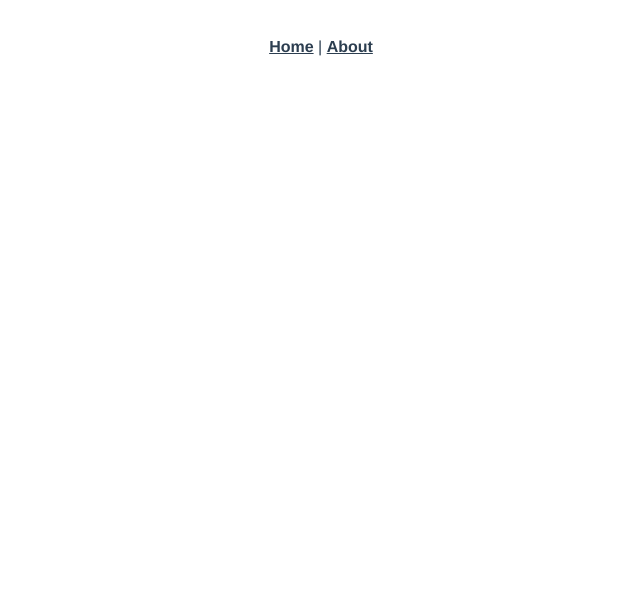
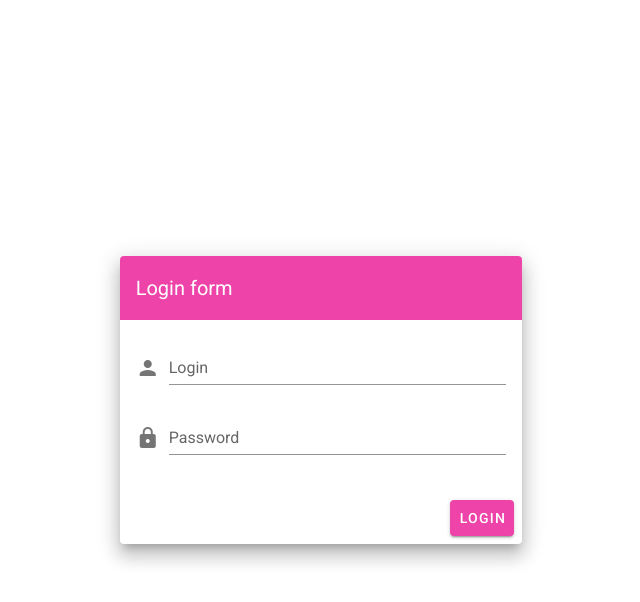
Before and after one commit to infinityc2/hackathon, a Vue app: page /login in a window 1280 px wide. Shown: the top 602 px of the page, without its empty margins (319-959 px from the left). Built offline with nearby package versions, Linux system fonts and the light colour scheme.

Commit message:
frontend

```diff
--- a/babel.config.js
+++ b/babel.config.js
@@ -1,5 +1,10 @@
 module.exports = {
-  presets: [
-    '@vue/app'
+  "presets": [
+    [
+      "@vue/app",
+      {
+        "useBuiltIns": "entry"
+      }
+    ]
   ]
 }
--- a/public/index.html
+++ b/public/index.html
@@ -6,6 +6,8 @@
     <meta name="viewport" content="width=device-width,initial-scale=1.0">
     <link rel="icon" href="<%= BASE_URL %>favicon.ico">
     <title>hackathon</title>
+    <link rel="stylesheet" href="https://fonts.googleapis.com/css?family=Roboto:100,300,400,500,700,900">
+    <link rel="stylesheet" href="https://fonts.googleapis.com/css?family=Material+Icons">
   </head>
   <body>
     <noscript>
--- a/src/App.vue
+++ b/src/App.vue
@@ -1,29 +1,5 @@
 <template>
-  <div id="app">
-    <div id="nav">
-      <router-link to="/">Home</router-link> |
-      <router-link to="/about">About</router-link>
-    </div>
-    <router-view/>
-  </div>
+  <v-app>
+    <router-view />
+  </v-app>
 </template>
-
-<style lang="scss">
-#app {
-  font-family: 'Avenir', Helvetica, Arial, sans-serif;
-  -webkit-font-smoothing: antialiased;
-  -moz-osx-font-smoothing: grayscale;
-  text-align: center;
-  color: #2c3e50;
-}
-#nav {
-  padding: 30px;
-  a {
-    font-weight: bold;
-    color: #2c3e50;
-    &.router-link-exact-active {
-      color: #42b983;
-    }
-  }
-}
-</style>
--- a/src/components/HelloWorld.vue
+++ /dev/null
@@ -1,59 +0,0 @@
-<template>
-  <div class="hello">
-    <h1>{{ msg }}</h1>
-    <p>
-      For a guide and recipes on how to configure / customize this project,<br>
-      check out the
-      <a href="https://cli.vuejs.org" target="_blank" rel="noopener">vue-cli documentation</a>.
-    </p>
-    <h3>Installed CLI Plugins</h3>
-    <ul>
-      <li><a href="https://github.com/vuejs/vue-cli/tree/dev/packages/%40vue/cli-plugin-babel" target="_blank" rel="noopener">babel</a></li>
-      <li><a href="https://github.com/vuejs/vue-cli/tree/dev/packages/%40vue/cli-plugin-pwa" target="_blank" rel="noopener">pwa</a></li>
-      <li><a href="https://github.com/vuejs/vue-cli/tree/dev/packages/%40vue/cli-plugin-eslint" target="_blank" rel="noopener">eslint</a></li>
-    </ul>
-    <h3>Essential Links</h3>
-    <ul>
-      <li><a href="https://vuejs.org" target="_blank" rel="noopener">Core Docs</a></li>
-      <li><a href="https://forum.vuejs.org" target="_blank" rel="noopener">Forum</a></li>
-      <li><a href="https://chat.vuejs.org" target="_blank" rel="noopener">Community Chat</a></li>
-      <li><a href="https://twitter.com/vuejs" target="_blank" rel="noopener">Twitter</a></li>
-      <li><a href="https://news.vuejs.org" target="_blank" rel="noopener">News</a></li>
-    </ul>
-    <h3>Ecosystem</h3>
-    <ul>
-      <li><a href="https://router.vuejs.org" target="_blank" rel="noopener">vue-router</a></li>
-      <li><a href="https://vuex.vuejs.org" target="_blank" rel="noopener">vuex</a></li>
-      <li><a href="https://github.com/vuejs/vue-devtools#vue-devtools" target="_blank" rel="noopener">vue-devtools</a></li>
-      <li><a href="https://vue-loader.vuejs.org" target="_blank" rel="noopener">vue-loader</a></li>
-      <li><a href="https://github.com/vuejs/awesome-vue" target="_blank" rel="noopener">awesome-vue</a></li>
-    </ul>
-  </div>
-</template>
-
-<script>
-export default {
-  name: 'HelloWorld',
-  props: {
-    msg: String
-  }
-}
-</script>
-
-<!-- Add "scoped" attribute to limit CSS to this component only -->
-<style scoped lang="scss">
-h3 {
-  margin: 40px 0 0;
-}
-ul {
-  list-style-type: none;
-  padding: 0;
-}
-li {
-  display: inline-block;
-  margin: 0 10px;
-}
-a {
-  color: #42b983;
-}
-</style>
--- /dev/null
+++ b/src/components/Login.vue
@@ -0,0 +1,34 @@
+<template>
+  <v-app id="inspire">
+    <v-content>
+      <v-container class="fill-height" fluid>
+        <v-row align="center" justify="center">
+          <v-col cols="12" sm="8" md="4">
+            <v-card class="elevation-12">
+              <v-toolbar color="primary" dark flat>
+                <v-toolbar-title>Login form</v-toolbar-title>
+              </v-toolbar>
+              <v-card-text>
+                <v-form>
+                  <v-text-field label="Login" name="login" prepend-icon="person" type="text"></v-text-field>
+
+                  <v-text-field
+                    id="password"
+                    label="Password"
+                    name="password"
+                    prepend-icon="lock"
+                    type="password"
+                  ></v-text-field>
+                </v-form>
+              </v-card-text>
+              <v-card-actions>
+                <div class="flex-grow-1"></div>
+                <v-btn color="primary">Login</v-btn>
+              </v-card-actions>
+            </v-card>
+          </v-col>
+        </v-row>
+      </v-container>
+    </v-content>
+  </v-app>
+</template>
--- a/src/main.js
+++ b/src/main.js
@@ -2,10 +2,13 @@ import Vue from 'vue'
 import App from './App.vue'
 import router from './router'
 import './registerServiceWorker'
+import vuetify from './plugins/vuetify';
+import '@babel/polyfill'
 
 Vue.config.productionTip = false
 
 new Vue({
   router,
+  vuetify,
   render: h => h(App)
 }).$mount('#app')
--- /dev/null
+++ b/src/plugins/vuetify.js
@@ -0,0 +1,24 @@
+import Vue from 'vue';
+import Vuetify from 'vuetify';
+import 'vuetify/dist/vuetify.min.css';
+
+Vue.use(Vuetify);
+
+export default new Vuetify({
+  theme: {
+    themes: {
+      light: {
+        primary: '#ee44aa',
+        secondary: '#424242',
+        accent: '#82B1FF',
+        error: '#FF5252',
+        info: '#2196F3',
+        success: '#4CAF50',
+        warning: '#FFC107'
+      },
+    },
+  },
+  icons: {
+    iconfont: 'md',
+  },
+});
--- a/src/router.js
+++ b/src/router.js
@@ -1,6 +1,7 @@
 import Vue from 'vue'
 import Router from 'vue-router'
-import Home from './views/Home.vue'
+
+import Login from './components/Login'
 
 Vue.use(Router)
 
@@ -9,17 +10,12 @@ export default new Router({
   base: process.env.BASE_URL,
   routes: [
     {
-      path: '/',
-      name: 'home',
-      component: Home
+      path: '',
+      redirect: '/login'
     },
     {
-      path: '/about',
-      name: 'about',
-      // route level code-splitting
-      // this generates a separate chunk (about.[hash].js) for this route
-      // which is lazy-loaded when the route is visited.
-      component: () => import(/* webpackChunkName: "about" */ './views/About.vue')
+      path: '/login',
+      component: Login
     }
   ]
 })
--- a/src/views/About.vue
+++ /dev/null
@@ -1,5 +0,0 @@
-<template>
-  <div class="about">
-    <h1>This is an about page</h1>
-  </div>
-</template>
--- a/src/views/Home.vue
+++ /dev/null
@@ -1,18 +0,0 @@
-<template>
-  <div class="home">
-    <img alt="Vue logo" src="../assets/logo.png">
-    <HelloWorld msg="Welcome to Your Vue.js App"/>
-  </div>
-</template>
-
-<script>
-// @ is an alias to /src
-import HelloWorld from '@/components/HelloWorld.vue'
-
-export default {
-  name: 'home',
-  components: {
-    HelloWorld
-  }
-}
-</script>
```
Also changed, not shown: package.json (+6 -2 lines), src/assets/logo.svg (added), 1 other file (tests, documents, lock files or other folders).
